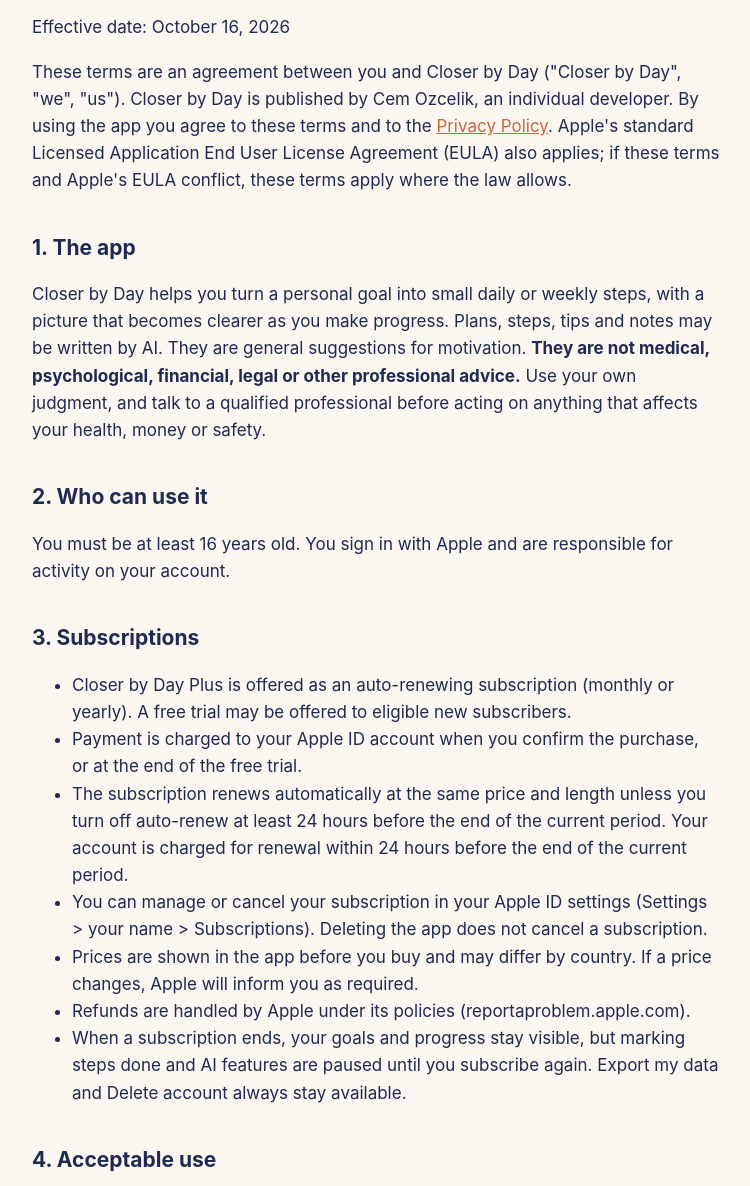
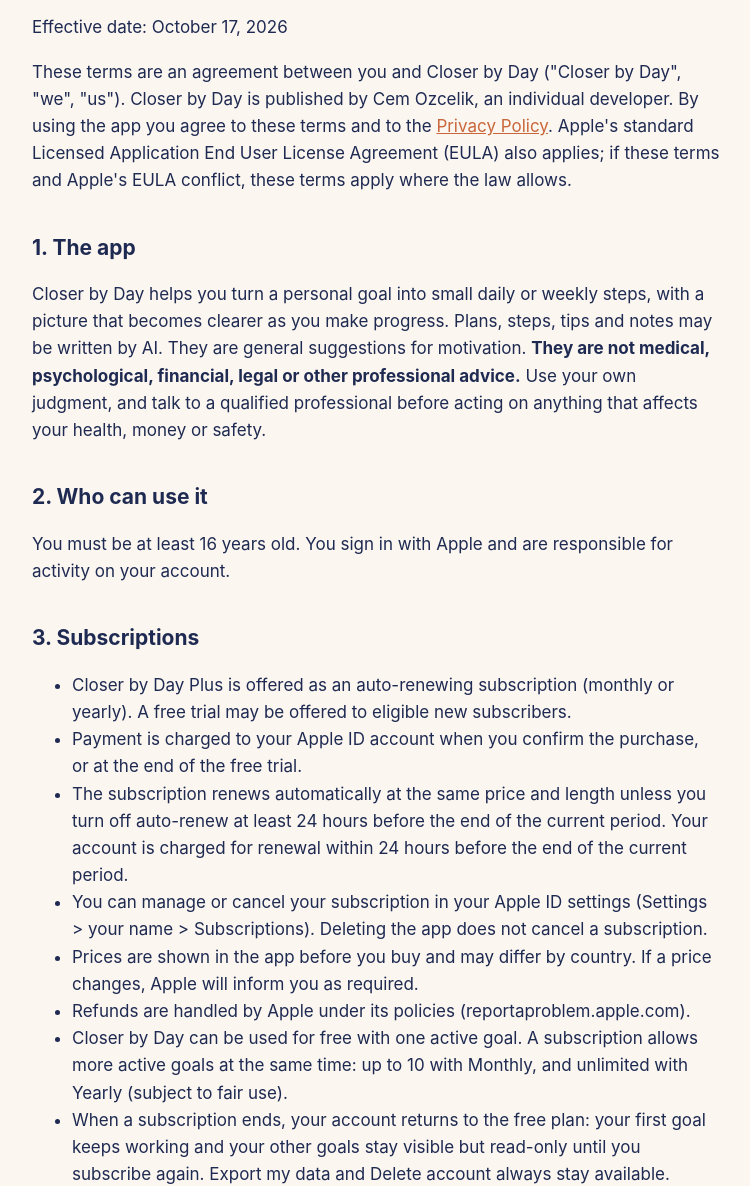
Before and after one commit to matiascem/closerbyday-site, a plain HTML site: page terms/index.html in a window 1280 px wide. Shown: the part 121-1307 px from the top of the page, without its empty margins (264-1014 px from the left). Drawn offline with Linux system fonts and the light colour scheme.

Commit message:
Terms: free plan with one goal; Monthly 10 goals, Yearly unlimited

```diff
--- a/terms/index.html
+++ b/terms/index.html
@@ -15,14 +15,14 @@
 <body><main>
 <nav><a href="/">Closer by Day</a><a href="/privacy">Privacy</a><a href="/terms">Terms</a><a href="/support">Support</a></nav>
 <h1>Closer by Day Terms of Use</h1>
-<p>Effective date: October 16, 2026</p>
+<p>Effective date: October 17, 2026</p>
 <p>These terms are an agreement between you and Closer by Day ("Closer by Day", "we", "us"). Closer by Day is published by Cem Ozcelik, an individual developer. By using the app you agree to these terms and to the <a href="/privacy">Privacy Policy</a>. Apple's standard Licensed Application End User License Agreement (EULA) also applies; if these terms and Apple's EULA conflict, these terms apply where the law allows.</p>
 <h2>1. The app</h2>
 <p>Closer by Day helps you turn a personal goal into small daily or weekly steps, with a picture that becomes clearer as you make progress. Plans, steps, tips and notes may be written by AI. They are general suggestions for motivation. <strong>They are not medical, psychological, financial, legal or other professional advice.</strong> Use your own judgment, and talk to a qualified professional before acting on anything that affects your health, money or safety.</p>
 <h2>2. Who can use it</h2>
 <p>You must be at least 16 years old. You sign in with Apple and are responsible for activity on your account.</p>
 <h2>3. Subscriptions</h2>
-<ul><li>Closer by Day Plus is offered as an auto-renewing subscription (monthly or yearly). A free trial may be offered to eligible new subscribers.</li><li>Payment is charged to your Apple ID account when you confirm the purchase, or at the end of the free trial.</li><li>The subscription renews automatically at the same price and length unless you turn off auto-renew at least 24 hours before the end of the current period. Your account is charged for renewal within 24 hours before the end of the current period.</li><li>You can manage or cancel your subscription in your Apple ID settings (Settings &gt; your name &gt; Subscriptions). Deleting the app does not cancel a subscription.</li><li>Prices are shown in the app before you buy and may differ by country. If a price changes, Apple will inform you as required.</li><li>Refunds are handled by Apple under its policies (reportaproblem.apple.com).</li><li>When a subscription ends, your goals and progress stay visible, but marking steps done and AI features are paused until you subscribe again. Export my data and Delete account always stay available.</li></ul>
+<ul><li>Closer by Day Plus is offered as an auto-renewing subscription (monthly or yearly). A free trial may be offered to eligible new subscribers.</li><li>Payment is charged to your Apple ID account when you confirm the purchase, or at the end of the free trial.</li><li>The subscription renews automatically at the same price and length unless you turn off auto-renew at least 24 hours before the end of the current period. Your account is charged for renewal within 24 hours before the end of the current period.</li><li>You can manage or cancel your subscription in your Apple ID settings (Settings &gt; your name &gt; Subscriptions). Deleting the app does not cancel a subscription.</li><li>Prices are shown in the app before you buy and may differ by country. If a price changes, Apple will inform you as required.</li><li>Refunds are handled by Apple under its policies (reportaproblem.apple.com).</li><li>Closer by Day can be used for free with one active goal. A subscription allows more active goals at the same time: up to 10 with Monthly, and unlimited with Yearly (subject to fair use).</li><li>When a subscription ends, your account returns to the free plan: your first goal keeps working and your other goals stay visible but read-only until you subscribe again. Export my data and Delete account always stay available.</li></ul>
 <h2>4. Acceptable use</h2>
 <p>Please do not use the app to:</p>
 <ul><li>create goals about harming yourself or others, illegal activity, weapons, sexual content, harassment, or anything that puts a minor at risk;</li><li>try to make the AI produce harmful, misleading or unrelated content, or to get around the app's limits;</li><li>attack, overload, reverse engineer or misuse the app or its servers, except where the law allows.</li></ul>
```
Also changed, not shown: privacy/index.html (+1 -1 lines).
